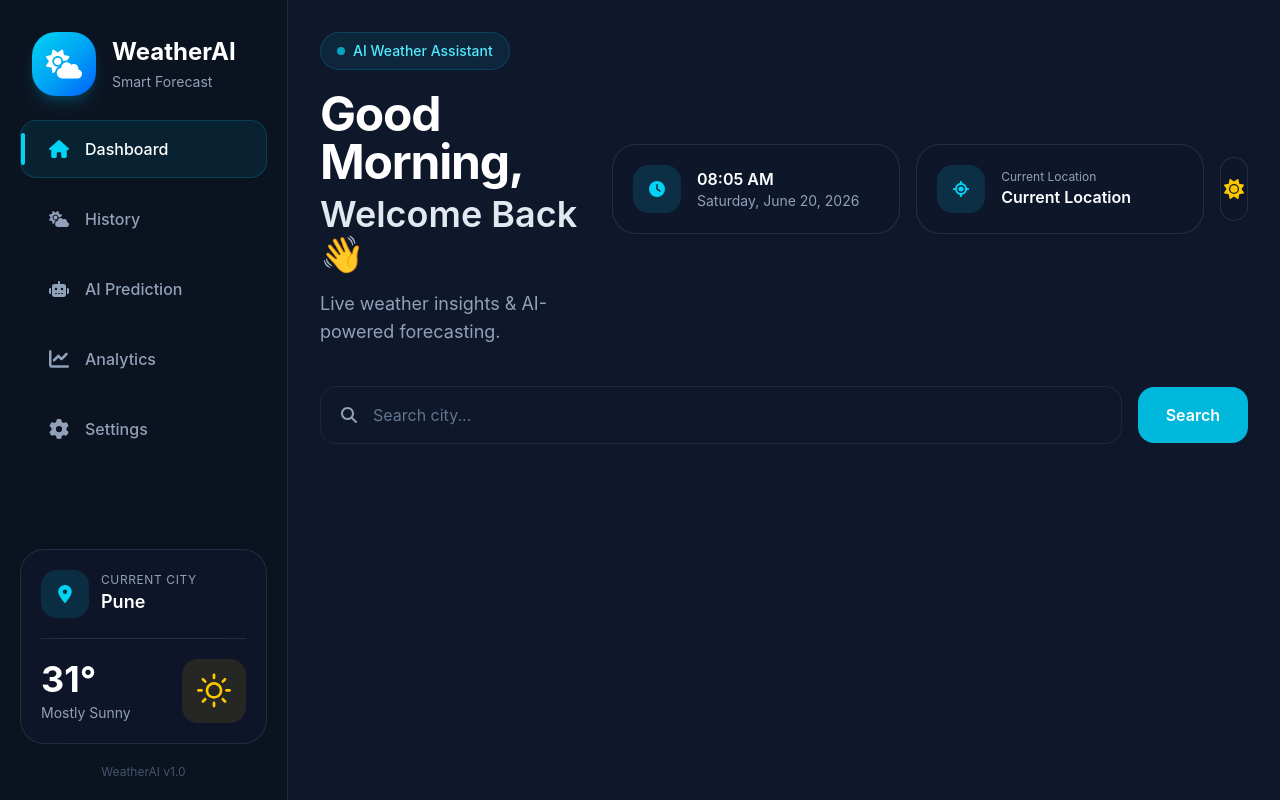
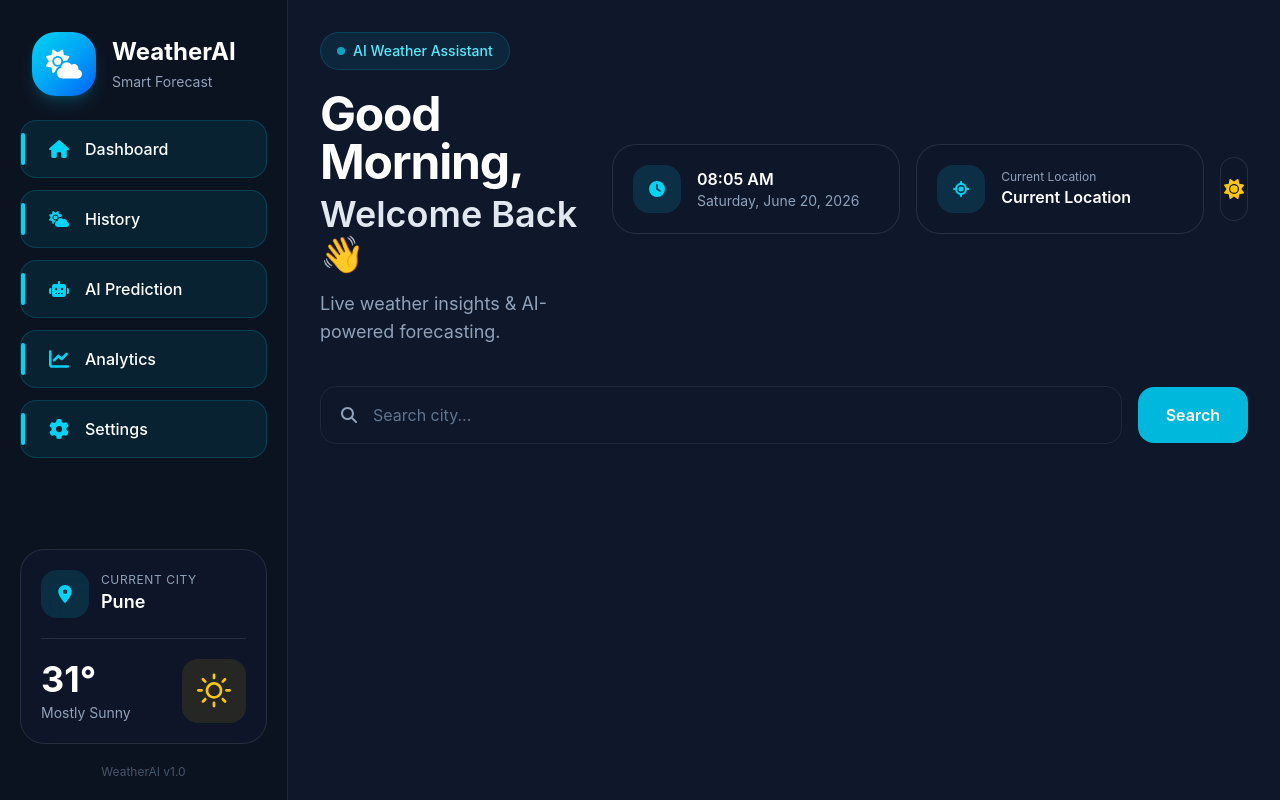
Before and after one commit to pratikshakadam912/AI-weather-prediction-system, a React app in the folder frontend/: page / in a window 1280 px wide. Built offline with nearby package versions, Linux system fonts and the light colour scheme; the HTML template or start-up script is replaced by a standard one.

Commit message:
adding navigation

```diff
--- a/frontend/src/layout/Sidebar.jsx
+++ b/frontend/src/layout/Sidebar.jsx
@@ -1,4 +1,5 @@
 import { useContext, useState } from "react";
+import { NavLink } from "react-router-dom";
 import { WeatherContext } from "../context/WeatherContext";
 
 import {
@@ -157,9 +158,7 @@ function Sidebar() {
           </div>
         </div>
 
-        {/* ================= Navigation ================= */}
-
-        {/* ================= Navigation ================= */}
+        {/* Navigation */}
 
         <nav className="flex-1 px-5 space-y-3 overflow-y-auto">
           <SidebarItem
@@ -316,16 +315,16 @@ sm:h-16
     </>
   );
 }
-
-function SidebarItem({ icon, title, active, onClick }) {
+function SidebarItem({ icon, title, to, onClick }) {
   const { theme } = useContext(WeatherContext);
 
   const isDark = theme === "dark";
 
   return (
-    <button
+    <NavLink
+      to={to}
       onClick={onClick}
-      className={`
+      className={({ isActive }) => `
         group
         relative
         w-full
@@ -339,7 +338,7 @@ function SidebarItem({ icon, title, active, onClick }) {
         duration-300
 
         ${
-          active
+          isActive
             ? isDark
               ? "bg-cyan-500/10 border border-cyan-500/20 text-white"
               : "bg-gradient-to-r from-pink-100 to-blue-100 border border-pink-200 text-slate-800 shadow-sm"
@@ -349,36 +348,26 @@ function SidebarItem({ icon, title, active, onClick }) {
         }
       `}
     >
-      {active && (
+      {({ isActive }) => (
+        <>
+          {isActive && (
             <div
-          className={`
-            absolute
-            left-0
-            top-3
-            bottom-3
-            w-1
-            rounded-full
-
-            ${isDark ? "bg-cyan-400" : "bg-pink-500"}
-          `}
+              className={`absolute left-0 top-3 bottom-3 w-1 rounded-full ${
+                isDark ? "bg-cyan-400" : "bg-pink-500"
+              }`}
             />
           )}
 
           <span
-        className={`
-          text-xl
-          ml-2
-
-          ${
-            active
+            className={`text-xl ml-2 ${
+              isActive
                 ? isDark
                   ? "text-cyan-400"
                   : "text-pink-500"
                 : isDark
                   ? "group-hover:text-cyan-400"
                   : "group-hover:text-pink-500"
-          }
-        `}
+            }`}
           >
             {icon}
           </span>
@@ -386,7 +375,9 @@ function SidebarItem({ icon, title, active, onClick }) {
           <span className={`font-medium ${isDark ? "" : "text-slate-700"}`}>
             {title}
           </span>
-    </button>
+        </>
+      )}
+    </NavLink>
   );
 }
 
```
Lines whose indentation alone changed are shown as unchanged.
